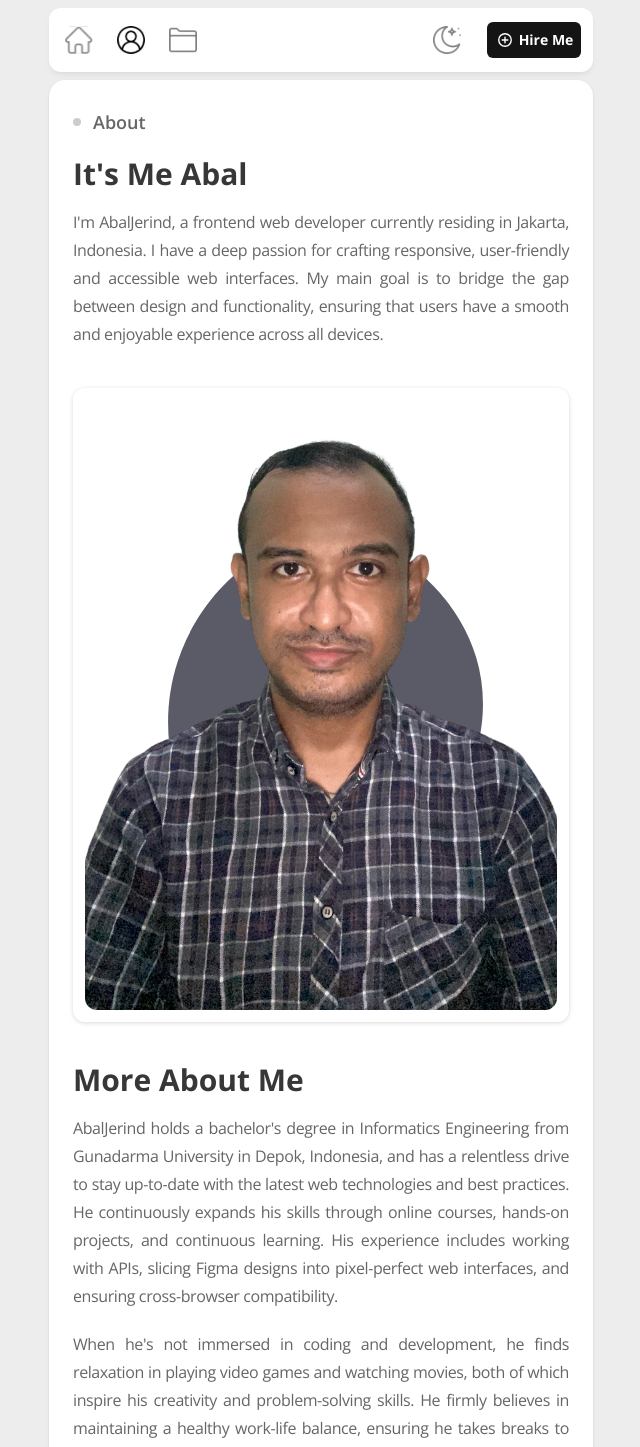
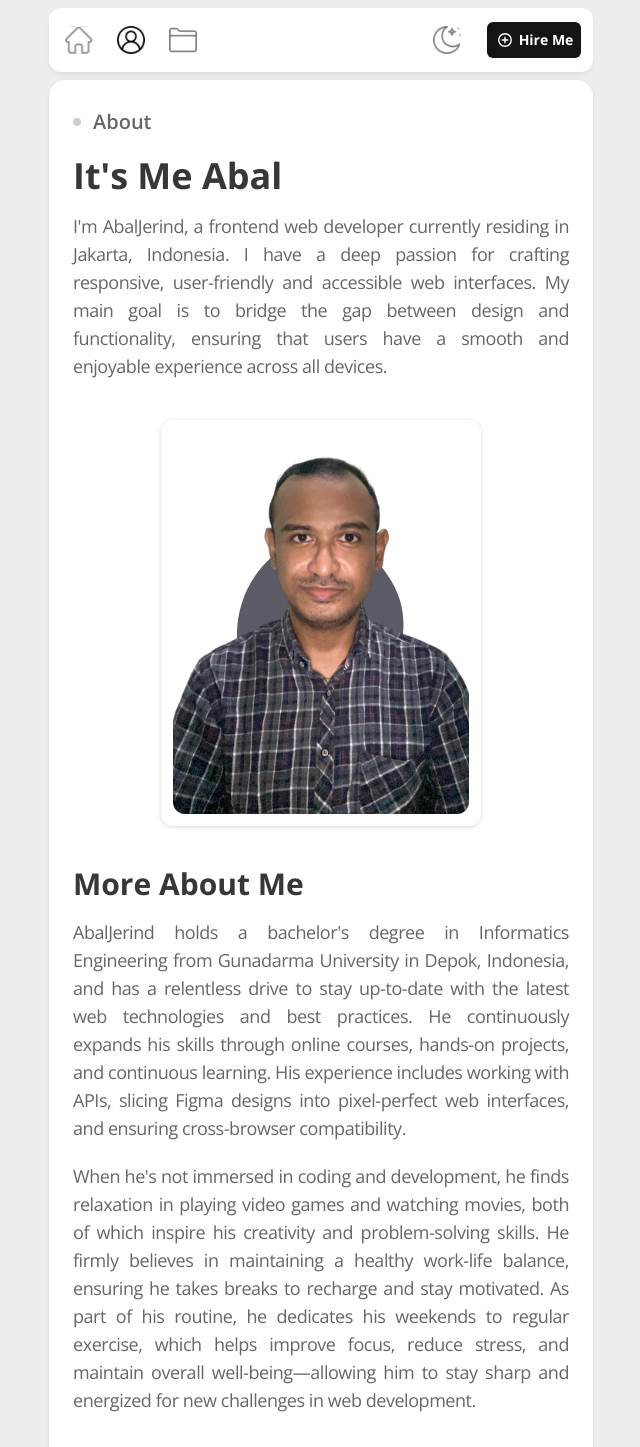
Before and after one commit to Abaljerind/portofolio-jerind, a React (Vite) app: page /about in a window 1280 px wide. Shown: the top 1447 px of the page, without its empty margins (319-959 px from the left). Built offline with nearby package versions, Linux system fonts and the light colour scheme.

Commit message:
Add styles for breakpoint md for p, h2, div, svg and img
Add styles for text size, margin left and right, flex, max width, items-center and justify-center, size and object-cover

```diff
--- a/src/pages/About.jsx
+++ b/src/pages/About.jsx
@@ -22,7 +22,7 @@ function About() {
       <div className="title-about flex items-center justify-between px-6 py-5">
         <div className="flex items-center justify-between">
           <GrayCircle />
-          <p className="text-lg font-semibold text-[#666666] dark:text-[#C0C0C0]">
+          <p className="text-lg font-semibold text-[#666666] md:text-xl dark:text-[#C0C0C0]">
             About
           </p>
         </div>
@@ -30,10 +30,10 @@ function About() {
 
       {/* profile */}
       <div className="profile flex flex-col px-6">
-        <h2 className="mb-4 text-3xl font-bold text-[#373737] dark:text-white">
+        <h2 className="mb-4 text-3xl font-bold text-[#373737] md:text-4xl dark:text-white">
           It's Me Abal
         </h2>
-        <p className="mb-10 text-justify text-[16px] leading-7 tracking-tight text-[#666666] dark:text-[#C0C0C0]">
+        <p className="mb-10 text-justify text-[16px] leading-7 tracking-tight text-[#666666] md:text-lg dark:text-[#C0C0C0]">
           I'm AbalJerind, a frontend web developer currently residing in
           Jakarta, Indonesia. I have a deep passion for crafting responsive,
           user-friendly and accessible web interfaces. My main goal is to bridge
@@ -41,11 +41,11 @@ function About() {
           smooth and enjoyable experience across all devices.
         </p>
 
-        <div className="relative mb-10 overflow-hidden rounded-xl bg-white p-3 drop-shadow-sm dark:bg-[#373737]">
+        <div className="relative mb-10 overflow-hidden rounded-xl bg-white p-3 drop-shadow-sm md:mx-auto md:flex md:max-w-xs md:items-center md:justify-center dark:bg-[#373737]">
           <svg
             viewBox="0 0 200 200"
             xmlns="http://www.w3.org/2000/svg"
-            className="absolute top-20 -z-50"
+            className="absolute top-20 -z-50 md:size-64"
           >
             <path
               fill="#5B5B68"
@@ -56,13 +56,13 @@ function About() {
           <img
             src="../images/myself.png"
             alt="AbalJerind"
-            className="h-auto w-full rounded-xl"
+            className="h-auto w-full rounded-xl md:object-cover"
           />
         </div>
         <h2 className="mb-4 text-3xl font-bold text-[#373737] dark:text-white">
           More About Me
         </h2>
-        <p className="mb-5 text-justify text-[16px] leading-7 tracking-tight text-[#666666] dark:text-[#C0C0C0]">
+        <p className="mb-5 text-justify text-[16px] leading-7 tracking-tight text-[#666666] md:text-lg dark:text-[#C0C0C0]">
           AbalJerind holds a bachelor's degree in Informatics Engineering from
           Gunadarma University in Depok, Indonesia, and has a relentless drive
           to stay up-to-date with the latest web technologies and best
@@ -71,7 +71,7 @@ function About() {
           working with APIs, slicing Figma designs into pixel-perfect web
           interfaces, and ensuring cross-browser compatibility.
         </p>
-        <p className="mb-10 text-justify text-[16px] leading-7 tracking-tight text-[#666666] dark:text-[#C0C0C0]">
+        <p className="mb-10 text-justify text-[16px] leading-7 tracking-tight text-[#666666] md:text-lg dark:text-[#C0C0C0]">
           When he's not immersed in coding and development, he finds relaxation
           in playing video games and watching movies, both of which inspire his
           creativity and problem-solving skills. He firmly believes in
@@ -87,7 +87,7 @@ function About() {
         <h2 className="mb-4 px-4 text-3xl font-bold text-[#373737] dark:text-white">
           My Skills
         </h2>
-        <p className="mb-5 px-4 text-justify text-[16px] leading-7 tracking-tight text-[#666666] dark:text-[#C0C0C0]">
+        <p className="mb-5 px-4 text-justify text-[16px] leading-7 tracking-tight text-[#666666] md:text-lg dark:text-[#C0C0C0]">
           I continuously refine my skills through hands-on practice and
           real-world challenges. Take a look — I hope you’ll find them
           impressive!
```
